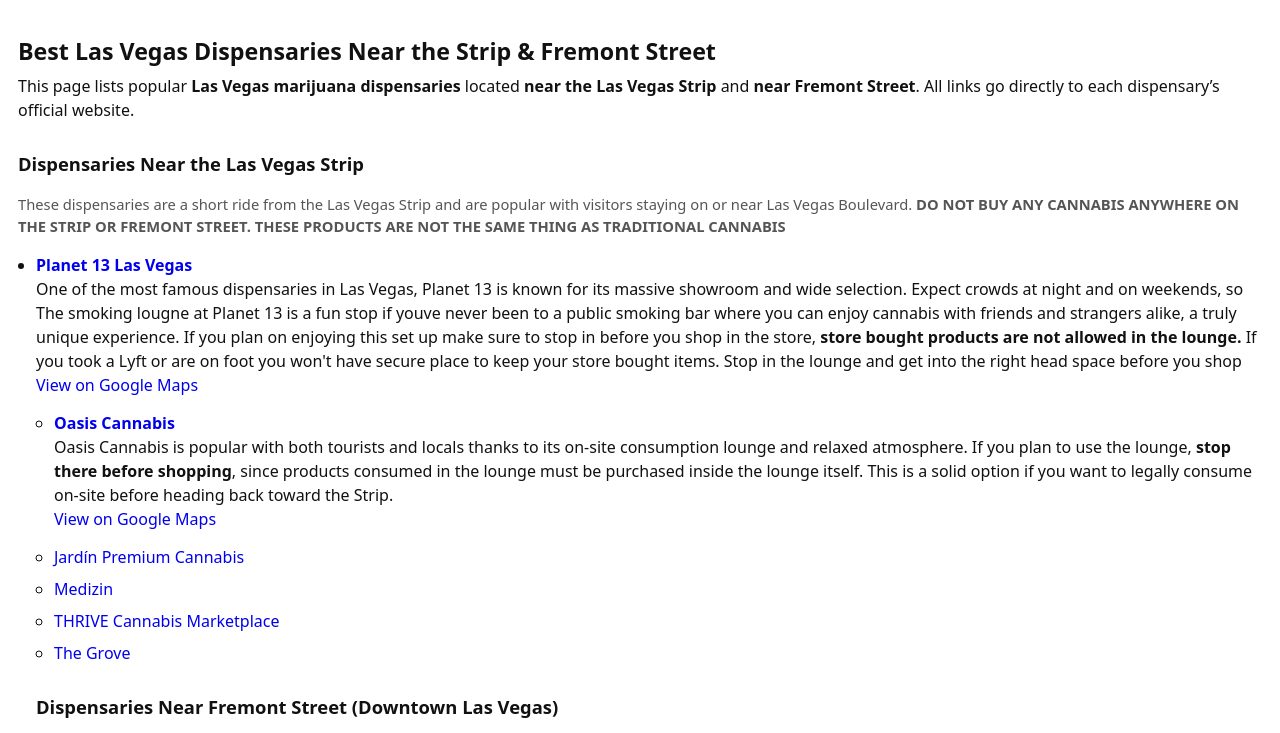
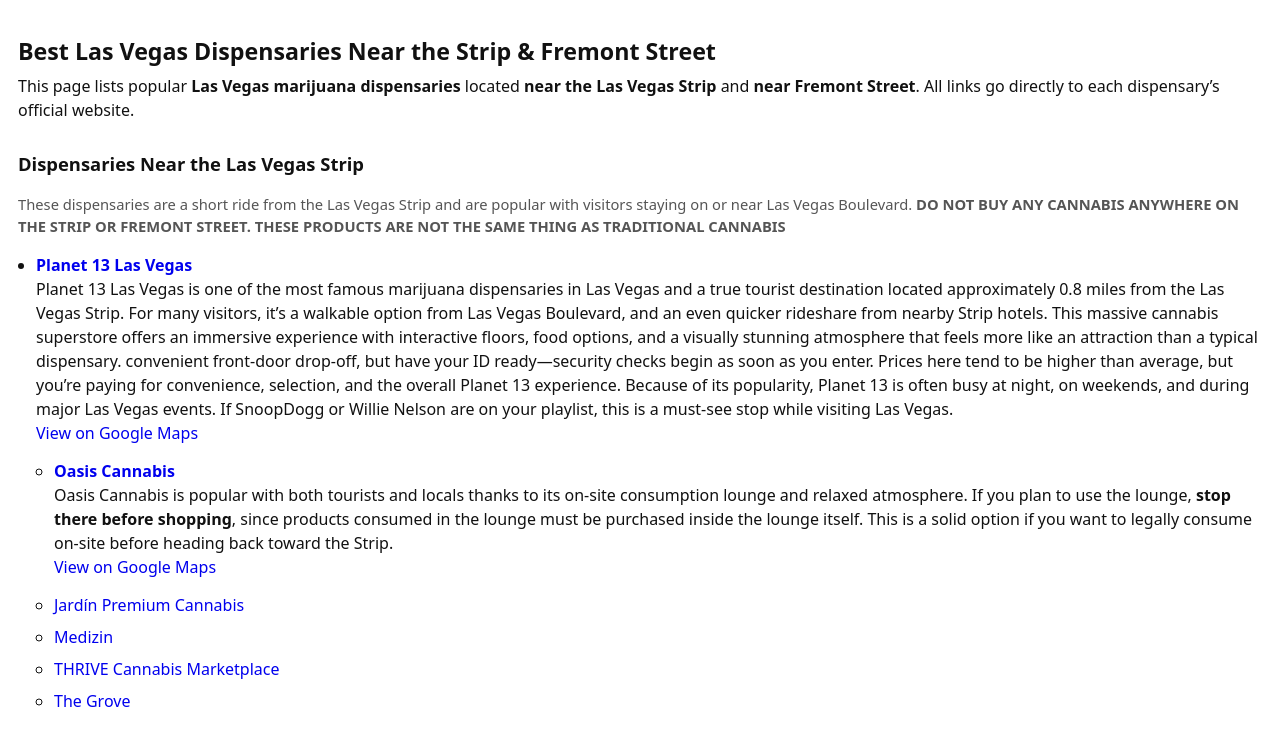
Before and after one commit to pluguglyfightwear/Vegas-Dispensary-Rankings, a plain HTML site: page index.html in a window 1280 px wide. Shown: the top 733 px of the page. Drawn offline with Linux system fonts and the light colour scheme.

Commit message:
Update index.html

```diff
--- a/index.html
+++ b/index.html
@@ -74,13 +74,17 @@
     </a>
   </strong>
   <p>
-    One of the most famous dispensaries in Las Vegas, Planet 13 is known for its massive
-    showroom and wide selection. Expect crowds at night and on weekends, so
-    The smoking lougne at Planet 13 is a fun stop if youve never been to a public smoking bar where you can enjoy
-    cannabis with friends and strangers alike, a truly unique experience. If you plan on enjoying this set up make sure to stop in
-    before you shop in the store, <strong>store bought products are not allowed in the lounge.</strong> If you took a Lyft or are on foot
-    you won't have secure place to keep your store bought items. Stop in the lounge and get into the right head space
-    before you shop
+    Planet 13 Las Vegas is one of the most famous marijuana dispensaries in Las Vegas
+    and a true tourist destination located approximately 0.8 miles from the Las Vegas Strip.
+    For many visitors, it’s a walkable option from Las Vegas Boulevard, and an even quicker rideshare from nearby Strip hotels.
+
+    This massive cannabis superstore offers an immersive experience with interactive floors, food options,
+    and a visually stunning atmosphere that feels more like an attraction than a typical dispensary.
+    convenient front-door drop-off, but have your ID ready—security checks begin as soon as you enter.
+    Prices here tend to be higher than average, but you’re paying for convenience, selection, and the
+    overall Planet 13 experience. Because of its popularity, Planet 13 is often busy at night, on weekends,
+    and during major Las Vegas events. If SnoopDogg or Willie Nelson are on your playlist, this is a must-see stop while visiting Las Vegas.
+    <br>
     <a href="https://www.google.com/maps/search/?api=1&query=Planet+13+Las+Vegas"
        target="_blank" rel="noopener">
       View on Google Maps
```
